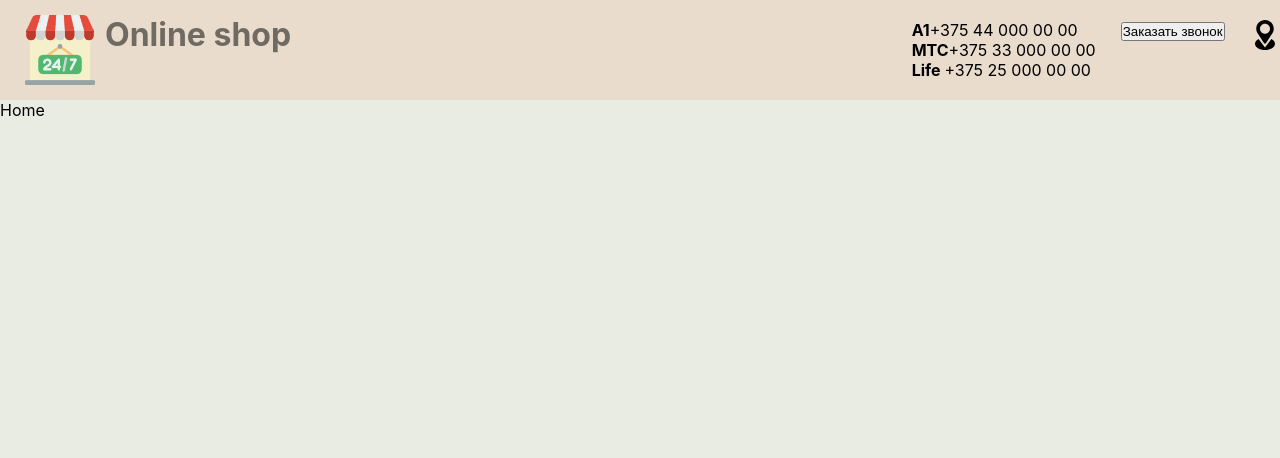
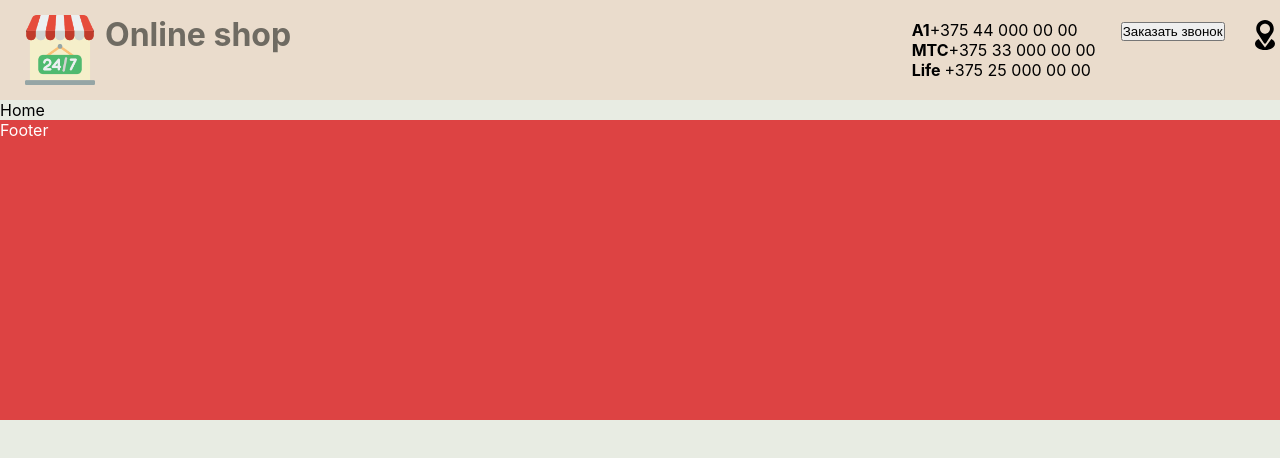
Before and after one commit to RomanPavlovsky/React-Pet-project-, a React (Create React App) app: page / in a window 1280 px wide. Shown: the top 458 px of the page. Built offline with nearby package versions, Linux system fonts and the light colour scheme.

Commit message:
feat: add header component

```diff
--- a/src/App.js
+++ b/src/App.js
@@ -1,7 +1,10 @@
 import React from "react";
 import { Routes, Route } from "react-router-dom";
 import style from "./App.scss";
+
+//components
 import Header from "./components/Header/Header";
+import Footer from "./components/Footer/Footer";
 
 //Pages
 import NotFound404 from "./pages/NotFound404";
@@ -19,6 +22,7 @@ function App() {
         <Route path="/Favorites" element={<Favorites />}></Route>
         <Route path="*" element={<NotFound404 />}></Route>
       </Routes>
+      <Footer />
     </div>
   );
 }
--- /dev/null
+++ b/src/components/Footer/Footer.jsx
@@ -0,0 +1,8 @@
+import React from "react";
+import style from "./footer.module.scss";
+
+const Footer = () => {
+  return <div className={style.footer}>Footer</div>;
+};
+
+export default Footer;
--- /dev/null
+++ b/src/components/Footer/footer.module.scss
@@ -0,0 +1,9 @@
+.footer {
+  // position: absolute;
+  // bottom: 0;
+  // left: 0;
+  background-color: rgb(221, 67, 67);
+  color: white;
+  width: 100%;
+  height: 300px;
+}
```
